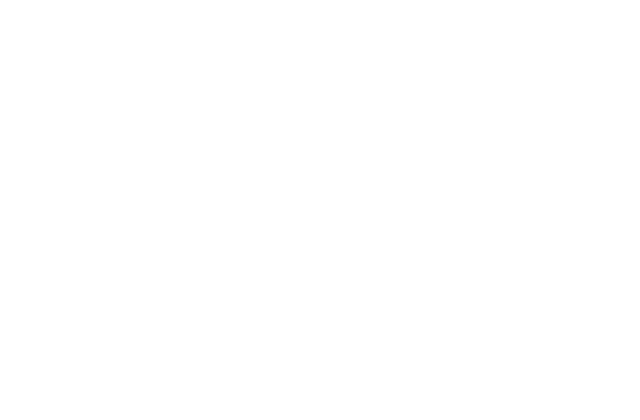
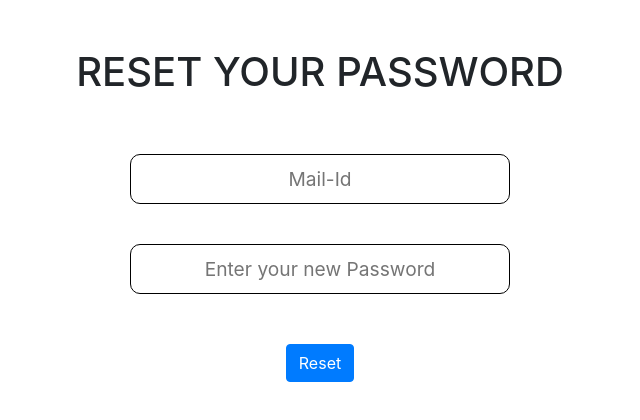
Before and after one commit to Vijayanandr2000/Login-client, a React (Create React App) app: page /forget-pass in a window 1280 px wide. Shown: the top 420 px of the page, without its empty margins (320-960 px from the left). Built offline with nearby package versions, Linux system fonts and the light colour scheme.

Commit message:
modified

```diff
--- a/src/App.css
+++ b/src/App.css
@@ -15,3 +15,41 @@
   align-items: center;
   justify-content: center;
 }
+.reset {
+  display: flex;
+  flex-direction: column;
+  align-items: center;
+  justify-content: center;
+}
+.reset input {
+  width: 350px;
+  text-align: center;
+  padding: 7px;
+  margin-top: 100px;
+  margin-bottom: 20px;
+  font-size: 15px;
+  border: 1px solid black;
+  outline: none;
+  border-radius: 5px;
+}
+.reset-forget,
+.reset-btn {
+  display: flex;
+  flex-direction: column;
+  align-items: center;
+  justify-content: center;
+}
+.reset-forget {
+  padding: 30px;
+}
+.reset-forget input {
+  margin: 20px 0;
+  font-size: larger;
+  text-align: center;
+  width: 380px;
+  height: 50px;
+  padding: 5px !important;
+  outline: none;
+  border: 1px solid black;
+  border-radius: 10px;
+}
--- a/src/App.js
+++ b/src/App.js
@@ -6,6 +6,8 @@ import Register from "./components/Register";
 import Home from "./components/User";
 import Protect from "./components/ProtectRoute";
 import User from "./components/Homepage";
+import Reset from "./components/Reset";
+import Forget from "./components/Forget";
 
 const App = () => {
   return (
@@ -14,6 +16,8 @@ const App = () => {
         <Route path="/" exact component={User} />
         <Route path="/login" exact component={Login} />
         <Route path="/register" exact component={Register} />
+        <Route path="/reset" exact component={Reset} />
+        <Route path="/forget-pass" exact component={Forget} />
         <Protect path="/home" exact component={Home} />
       </Switch>
     </Router>
--- /dev/null
+++ b/src/components/Forget.jsx
@@ -0,0 +1,50 @@
+import React, { useState } from "react";
+import { useHistory } from "react-router-dom";
+
+const Forget = () => {
+  const history = useHistory();
+  const [mail, setMail] = useState("");
+  const [password, setPassword] = useState("");
+  const reset = () => {
+    var data = {
+      mail: mail,
+      pass: password,
+    };
+    fetch("https://login-logout-app-mern.herokuapp.com/forget-pass", {
+      method: "PUT",
+      headers: {
+        "Content-Type": "application/json",
+      },
+      body: JSON.stringify(data),
+    })
+      .then((res) => res.json())
+      .then((data) => {
+        if (data.message == "password update") history.push("/login");
+
+        alert(data.message);
+      });
+  };
+  return (
+    <div>
+      <h1 className="text-center mt-5">RESET YOUR PASSWORD</h1>
+      <div className="reset-forget">
+        <input
+          type="text"
+          placeholder="Mail-Id"
+          onChange={(e) => setMail(e.target.value)}
+        />
+        <input
+          type="password"
+          placeholder="Enter your new Password"
+          onChange={(e) => setPassword(e.target.value)}
+        />
+      </div>
+      <div className="reset-btn">
+        <button className="btn btn-primary" onClick={reset}>
+          Reset
+        </button>
+      </div>
+    </div>
+  );
+};
+export default Forget;
--- a/src/components/Login.jsx
+++ b/src/components/Login.jsx
@@ -81,6 +81,12 @@ const Login = () => {
             Login
           </button>
           <button
+            className="btn btn-danger ml-5"
+            onClick={() => history.push("/reset")}
+          >
+            Forget Password
+          </button>
+          <button
             class="btn btn-warning ml-5"
             onClick={() => history.push("/register")}
           >
--- /dev/null
+++ b/src/components/Reset.jsx
@@ -0,0 +1,42 @@
+import React, { useState } from "react";
+
+const Reset = () => {
+  const [mail, setMail] = useState("");
+  const forget = () => {
+    console.log(mail);
+    var data = {
+      mail: mail,
+    };
+    fetch("https://login-logout-app-mern.herokuapp.com/reset", {
+      method: "POST",
+      headers: {
+        "Content-Type": "application/json",
+      },
+      body: JSON.stringify(data),
+    })
+      .then((res) => res.json())
+      .then((data) => {
+        if (data.message == "sent") alert("Check your Mail for reset password");
+      });
+    setMail("");
+  };
+  return (
+    <div>
+      <h1 className="text-center mt-5">Reset Password</h1>
+
+      <div className="reset">
+        <input
+          type="text"
+          placeholder="Enter your mail-id"
+          className="rest-input"
+          onChange={(e) => setMail(e.target.value)}
+          value={mail}
+        />
+        <button className="btn btn-danger" onClick={forget}>
+          Send
+        </button>
+      </div>
+    </div>
+  );
+};
+export default Reset;
```
